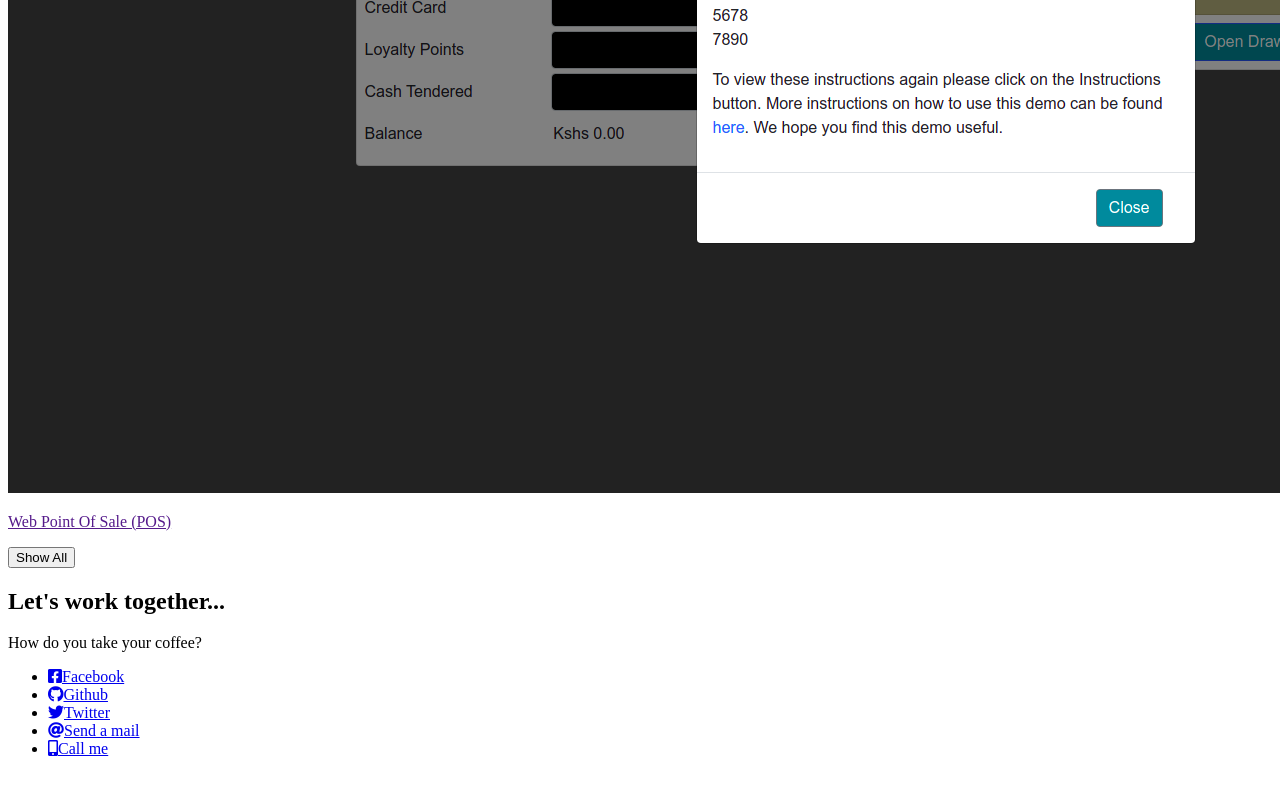
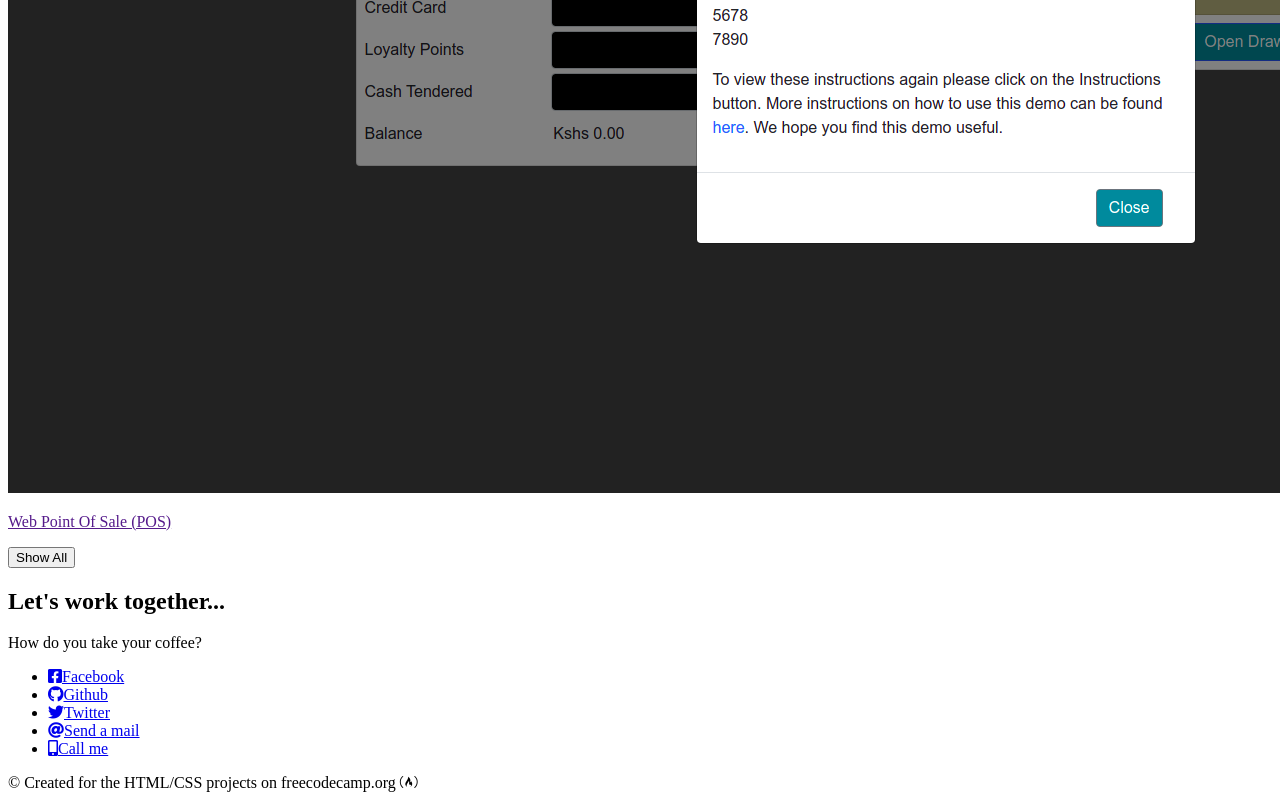
Before and after one commit to Wandonium/PortfolioProject, a plain HTML site: page index.html in a window 1280 px wide. Shown: the part 5619-6419 px from the top of the page. Before the commit the page ends 6393 px from the top, so only its background shows below. Drawn offline with Linux system fonts and the light colour scheme.

Commit message:
Done with html. Moving to css.

```diff
--- a/index.html
+++ b/index.html
@@ -61,5 +61,8 @@
             <li><a href="tel:+254708072998"><i class="fas fa-mobile-alt"></i>Call me</a></li>
         </ul>
     </section>
+    <footer>
+        &#169; Created for the HTML/CSS projects on freecodecamp.org <i class="fab fa-free-code-camp"></i>
+    </footer>
 </body>
 </html>
```
